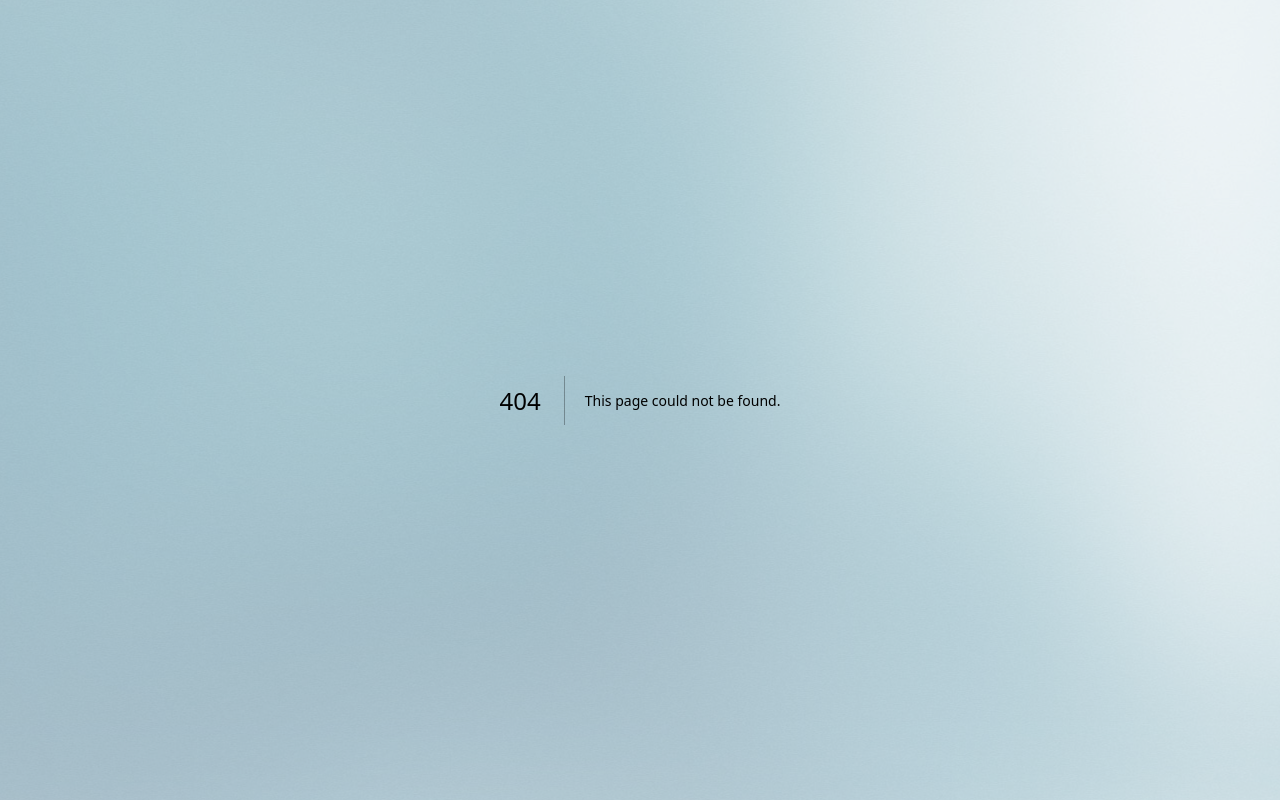
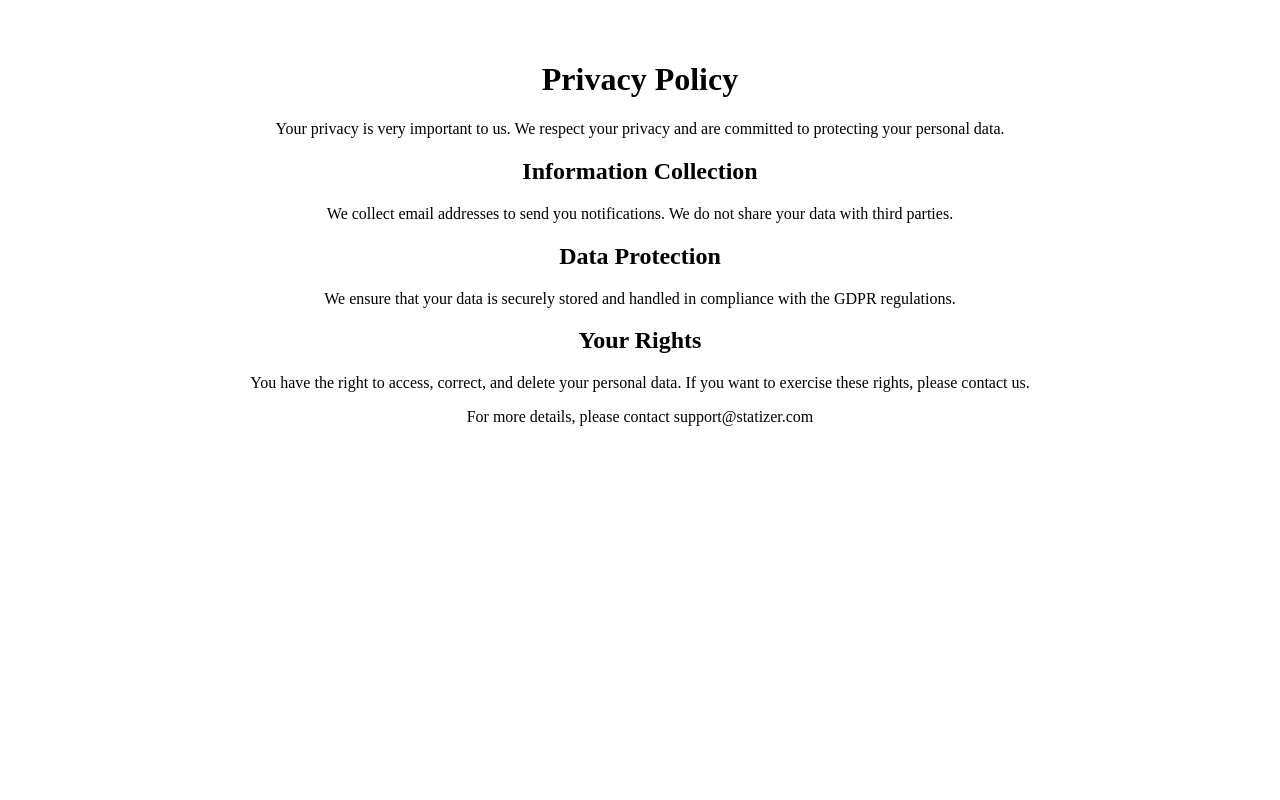
Before and after one commit to statizerdev/statizer_demo_v1, a Next.js app: page /privacy-policy in a window 1280 px wide. Before the commit this address had no page. Built offline with nearby package versions, Linux system fonts and the light colour scheme.

Commit message:
Update: fixed Footer issue, added privacy-policy hyperlink next to the form and created pages folder for subpages

```diff
--- a/src/components/Footer.tsx
+++ b/src/components/Footer.tsx
@@ -1,7 +1,6 @@
 'use client';
 import { motion } from 'framer-motion';
 import Image from 'next/image';
-import Link from 'next/link';
 
 export default function Footer() {
   return (
@@ -49,10 +48,6 @@ export default function Footer() {
           />
         </a>
       </div>
-      <label style={{ display: 'flex', alignItems: 'center' }}>
-        <input type="checkbox" required style={{ marginRight: '0.5rem' }} />
-          I agree to the <Link href="/privacy-policy" target="_blank">Privacy Policy</Link>
-      </label>
     </motion.footer>
   );
 }
--- /dev/null
+++ b/src/pages/privacy-policy.tsx
@@ -0,0 +1,19 @@
+import React from 'react';
+
+const PrivacyPolicy = () => {
+  return (
+    <div style={{ padding: '2rem', textAlign: 'center' }}>
+      <h1>Privacy Policy</h1>
+      <p>Your privacy is very important to us. We respect your privacy and are committed to protecting your personal data.</p>
+      <h2>Information Collection</h2>
+      <p>We collect email addresses to send you notifications. We do not share your data with third parties.</p>
+      <h2>Data Protection</h2>
+      <p>We ensure that your data is securely stored and handled in compliance with the GDPR regulations.</p>
+      <h2>Your Rights</h2>
+      <p>You have the right to access, correct, and delete your personal data. If you want to exercise these rights, please contact us.</p>
+      <p>For more details, please contact support@statizer.com</p>
+    </div>
+  );
+};
+
+export default PrivacyPolicy;
```
Also changed, not shown: src/components/NewsletterForm.tsx (+4 -3 lines).
